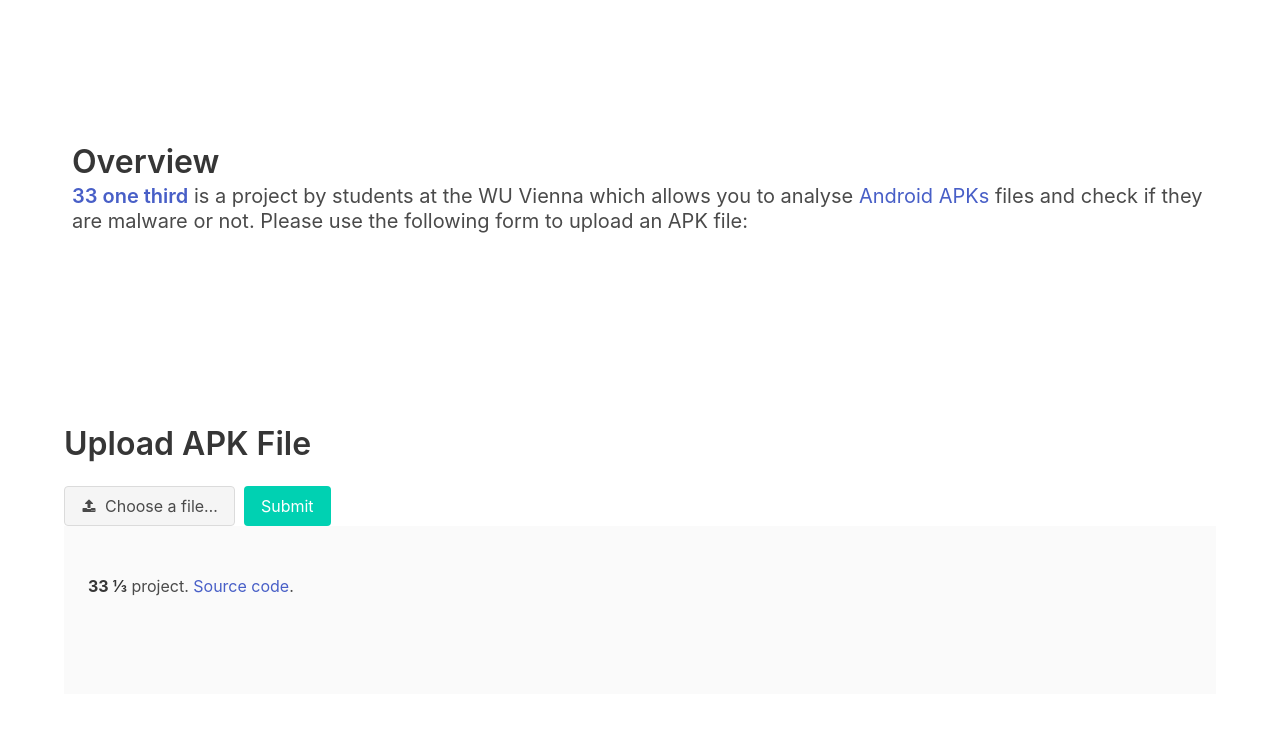
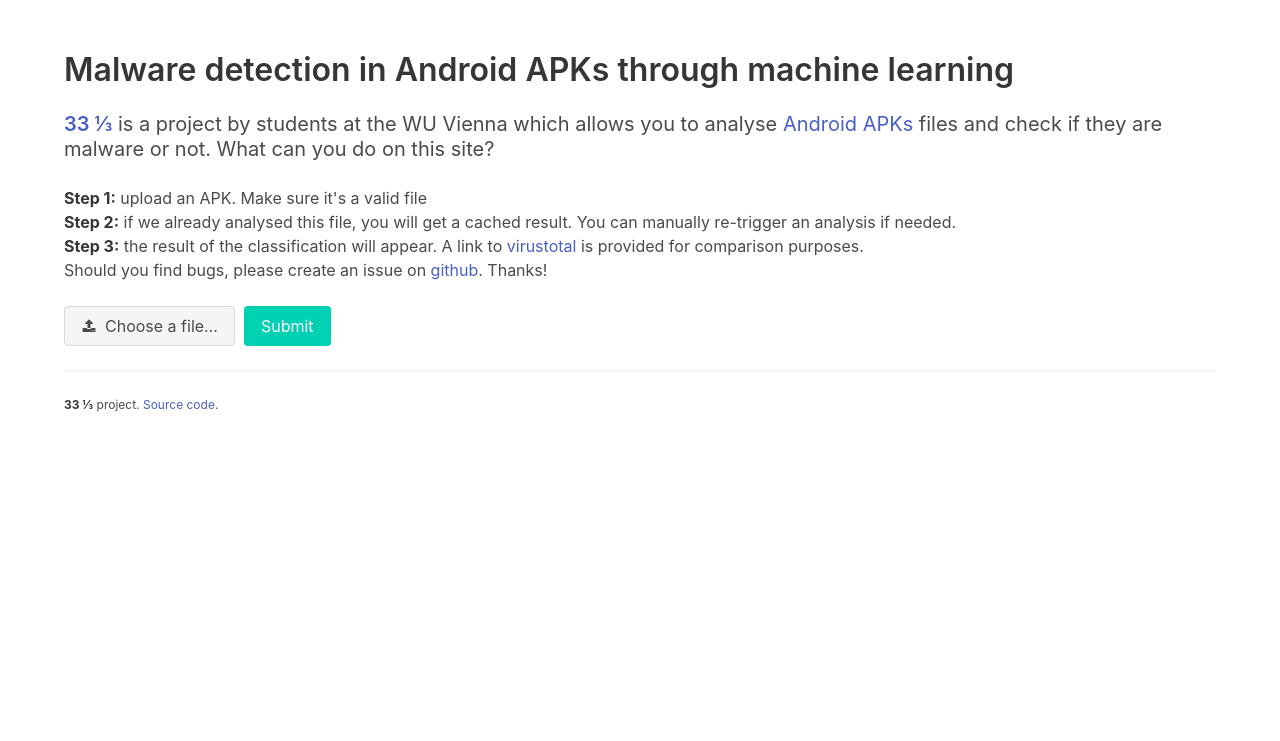
Before and after one commit to 33onethird/web-submit, a Flask app: page /help in a window 1280 px wide. Shown: the top 741 px of the page. Run offline with Flask 2, Linux system fonts and the light colour scheme; some libraries are stand-ins or nearby versions.

Commit message:
Merged different versions

```diff
--- a/templates/index.html
+++ b/templates/index.html
@@ -1,22 +1,21 @@
 {% extends "layout.html" %}
 {% block body %}
-  <section class="section is-medium">
-    <div class="container">
-      <h1 class="title">
-        Overview
-      </h1>
+    <section class="is-medium">
+    <div class="container is-large">
       <p class="subtitle">
-      <strong><a href="https://github.com/33onethird">33 one third</a></strong> is a project by students at the WU Vienna which allows you to analyse <a href="https://en.wikipedia.org/wiki/Android_application_package">Android APKs</a> files and check if they are malware or not. Please use the following form to upload an APK file:
-      </p>
+      <strong><a href="https://github.com/33onethird">33 &#8531;</a></strong> is a project by students at the WU Vienna which allows you to analyse <a href="https://en.wikipedia.org/wiki/Android_application_package">Android APKs</a> files and check if they are malware or not.
+	What can you do on this site?
+	<ul>
+		<li><strong>Step 1:</strong> upload an APK. Make sure it's a valid file
+		<li><strong>Step 2:</strong> if we already analysed this file, you will get a cached result. You can manually re-trigger an analysis if needed.
+		<li><strong>Step 3:</strong> the result of the classification will appear. A link to <a href="https://virustotal.com">virustotal</a> is provided for comparison purposes.
+	</ul>
+	Should you find bugs, please create an issue on <a href="https://github.com/33onethird/web-submit">github</a>. Thanks!
+      </p><p>&nbsp;</p>
     </div>
-  </section>
-  <section class="section">
-    <div class="container">
-      <h2 class="title">
-        Upload APK File
-      </h2>
+    <div class="container is-large">
       <div class="control">
-      <form method=post enctype=multipart/form-data>
+      	<form method=post enctype=multipart/form-data>
         <!-- <input type=file name=file>  -->
         <div class="file">
           <label class="file-label">
@@ -25,14 +24,15 @@
               <span class="file-icon">
                 <i class="fa fa-upload"></i>
               </span>
-              <span class="file-label" id="file-name">
+              <span class="file-label">
                 Choose a file…
               </span>
             </span>
           </label>&nbsp;&nbsp;
           <input type=submit class="button is-primary" value="Submit"/>
         </div>
-      </form>
+        </form>
+      </div>
     </div>
-
+    </section>
 {% endblock %}
--- a/templates/layout.html
+++ b/templates/layout.html
@@ -16,29 +16,40 @@
     </script>
 </head>
 <body>
+  <section class="navbar" role="navigation" aria-label="main navigation">
+	<div class="navbar-brand">
+		<a class="navbar-item" href="https://bulma.io">
+			<!-- <img src="https://bulma.io/images/bulma-logo.png" alt="Bulma: a modern CSS framework based on Flexbox" width="112" height="28"> -->
+		</a>
+	</div>
+  </section>
+  <section>
+  <div class="container">
+	<h1 class="title is-spaced">
+		Malware detection in Android APKs through machine learning
+	</h1>
 {% with messages = get_flashed_messages() %}
   {% if messages %}
   <section class="section">
-      <div class="container">
-          <div class="notification is-warning">
-            <ul class=flashes>
+        <div class="notification is-info">
+		<button class="delete"></button>
+		<ul class=flashes>
             {% for message in messages %}
-              <li>{{ message }}</li>
+			<li>{{ message }}</li>
             {% endfor %}
-            </ul>
-          </div>
-      </div>
-  </div>
+		</ul>
+	</div>
+  </section>
   {% endif %}
 {% endwith %}
 {% block body %}{% endblock %}
-<footer class="footer is-small">
-  <div class="container">
-    <div class="content has-text-left">
+  <div class="container is-size-3">
+  <hr/>
+    <div class="content has-text-left is-small">
       <p>
         <strong>33 &#8531;</strong> project. <a href="https://github.com/33onethird">Source code</a>.
       </p>
     </div>
   </div>
-</footer>
+  </section>
 </body>
```
